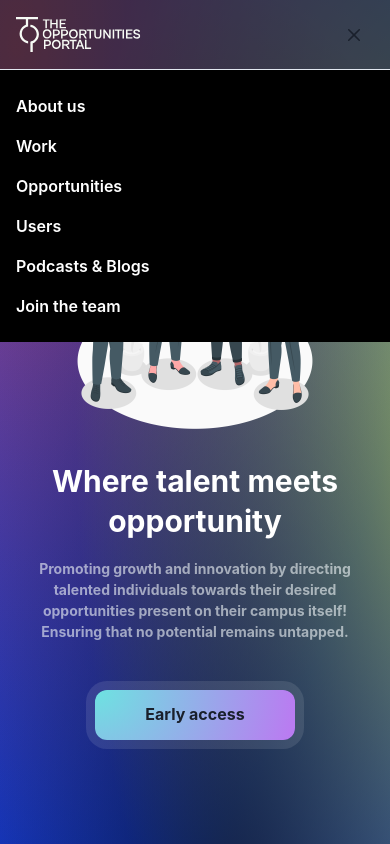
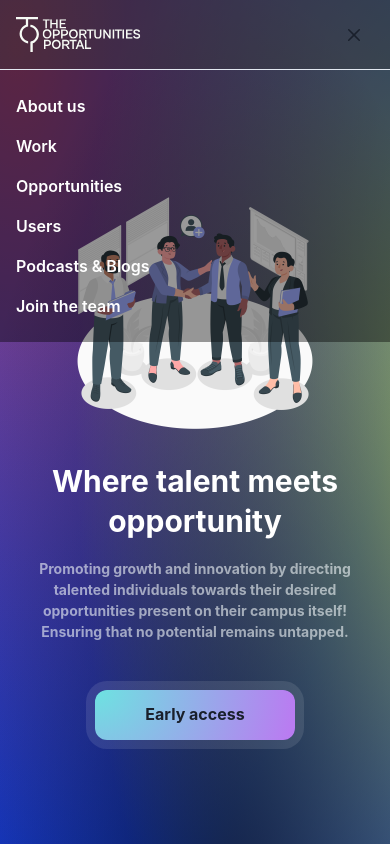
Before and after one commit to The-Opportunties-Portal/top-landing, a Next.js app: page / in a window 390 px wide. Both pictures are taken after a click on the button "Toggle Navigation". Shown: the top 844 px of the page. Built offline with nearby package versions, Linux system fonts and the light colour scheme.

Commit message:
style: make navbar translucent

```diff
--- a/components/Navbar.tsx
+++ b/components/Navbar.tsx
@@ -204,7 +204,7 @@ const DesktopSubNav = ({ label, href, subLabel }: NavItem) => {
 
 const MobileNav = () => {
   return (
-    <Stack bg={"black"} p={4} display={{ lg: "none" }}>
+    <Stack bg={"rgba(0,0,0,0.4)"} p={4} display={{ lg: "none" }}>
       {NAV_ITEMS.map((navItem) => (
         <MobileNavItem key={navItem.label} {...navItem} />
       ))}
@@ -227,7 +227,11 @@ const MobileNavItem = ({ label, children, href }: NavItem) => {
           textDecoration: "none",
         }}
       >
-        <Text fontWeight={600} color={"white"}>
+        <Text
+          fontWeight={600}
+          fontSize={{ base: "16px", sm: "18px" }}
+          color={"white"}
+        >
           {label}
         </Text>
         {children && (
```
